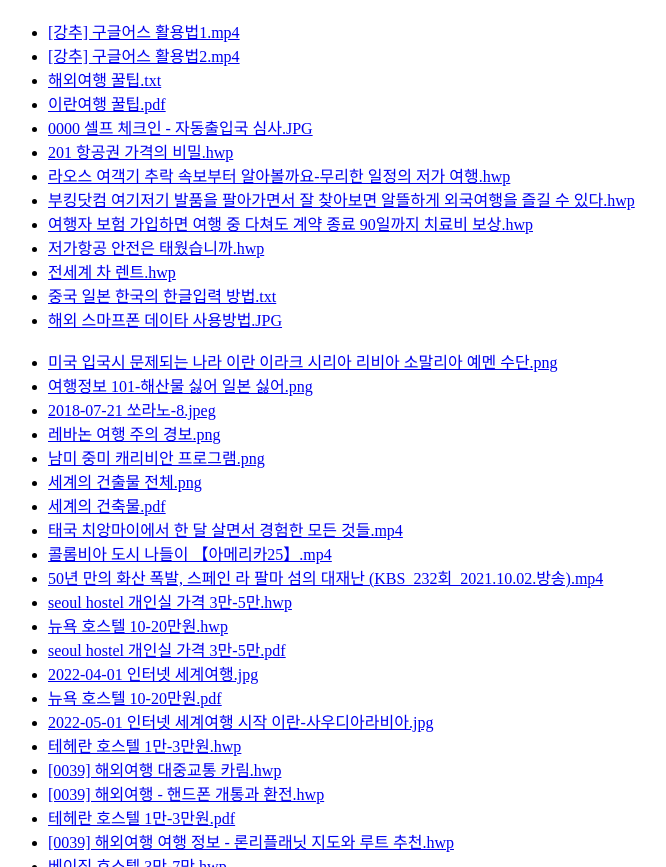
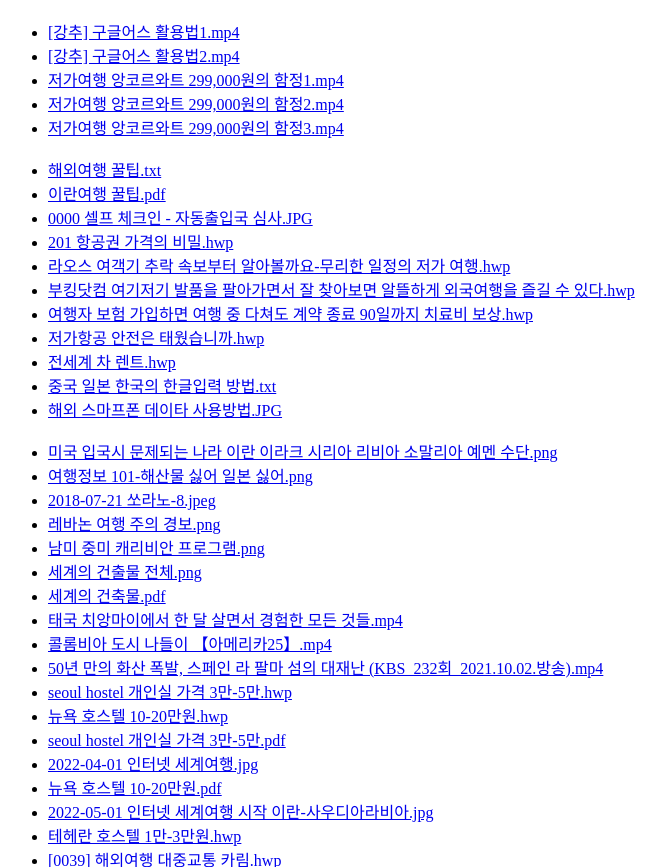
Before and after one commit to ahnssi9web/GOtravel11, a plain HTML site: page 000menu.html in a window 1280 px wide. Shown: the part 2858-3725 px from the top of the page, without its empty margins (0-666 px from the left). Drawn offline with Linux system fonts and the light colour scheme.

Commit message:
Update 000menu.html

```diff
--- a/000menu.html
+++ b/000menu.html
@@ -43,6 +43,12 @@
 
 <li><a href="https://ahnssi9web.github.io/GOtravel11/[강추] 구글어스 활용법1.mp4" width:500px; height:300px;   target="idx-contents"> [강추] 구글어스 활용법1.mp4 </a></li>
 <li><a href="https://ahnssi9web.github.io/GOtravel11/[강추] 구글어스 활용법2.mp4" width:500px; height:300px;   target="idx-contents"> [강추] 구글어스 활용법2.mp4 </a></li>
+
+
+<li><a href="https://ahnssi9web.github.io/GOtravel11/저가여행 앙코르와트 299,000원의 함정1.mp4" width:500px; height:300px;   target="idx-contents"> 저가여행 앙코르와트 299,000원의 함정1.mp4 </a></li>
+<li><a href="https://ahnssi9web.github.io/GOtravel11/저가여행 앙코르와트 299,000원의 함정2.mp4" width:500px; height:300px;   target="idx-contents"> 저가여행 앙코르와트 299,000원의 함정2.mp4 </a></li>
+<li><a href="https://ahnssi9web.github.io/GOtravel11/저가여행 앙코르와트 299,000원의 함정3.mp4" width:500px; height:300px;   target="idx-contents"> 저가여행 앙코르와트 299,000원의 함정3.mp4 </a></li><br>
+
 
 <li><a href="https://ahnssi9web.github.io/GOtravel11/해외여행 꿀팁.txt" width:500px; height:300px;   target="idx-contents"> 해외여행 꿀팁.txt </a></li>
 <li><a href="https://ahnssi9web.github.io/GOtravel11/이란여행 꿀팁.pdf" width:500px; height:300px;   target="idx-contents"> 이란여행 꿀팁.pdf </a></li>
```
